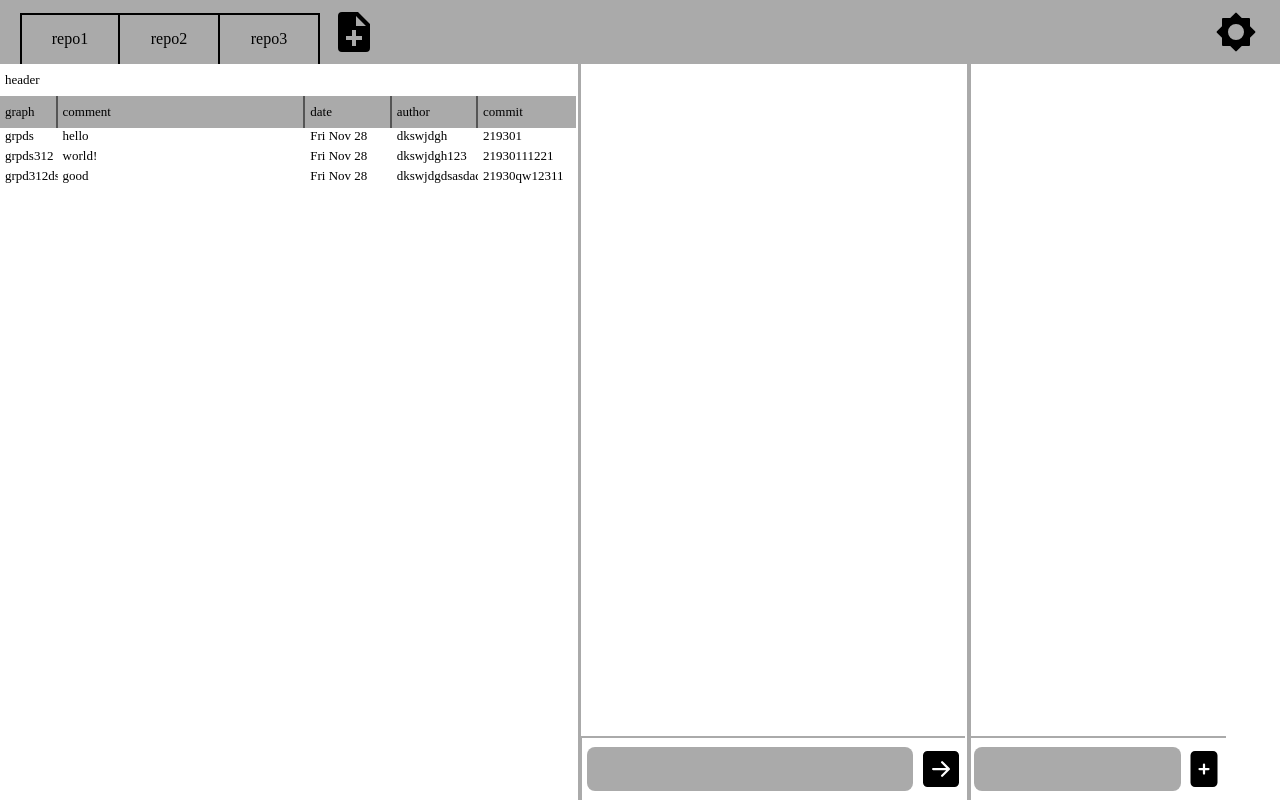
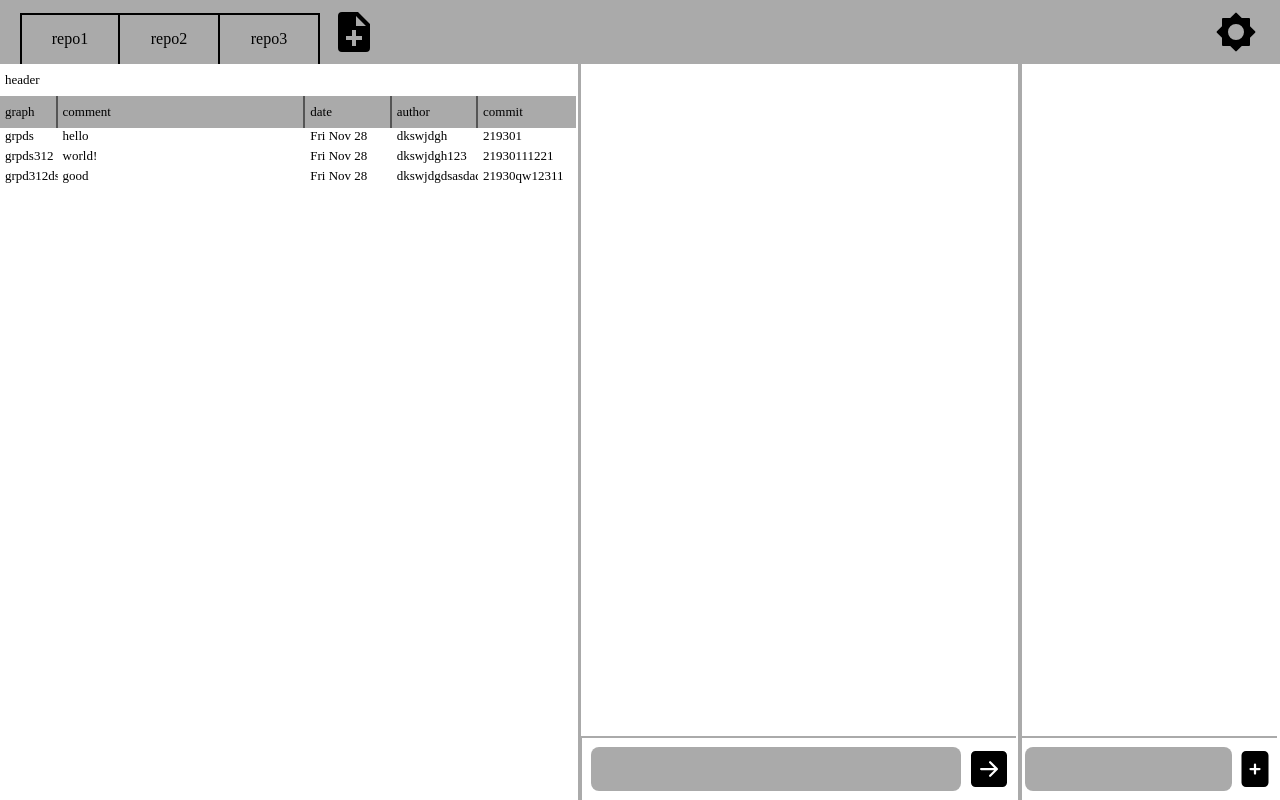
Before and after one commit to aphyrince/git-Aphyrince, a React (Create React App) app in the folder front/: page / in a window 1280 px wide. Built offline with nearby package versions, Linux system fonts and the light colour scheme.

Commit message:
electron과 소통할 함수들을 src/preloads에 만듬

```diff
--- a/front/src/App.tsx
+++ b/front/src/App.tsx
@@ -11,13 +11,19 @@ import useResizableLayout from "./hooks/useResizableLayout";
 
 const App = () => {
     const { isDragging, containerRef, cols, onMouse } = useResizableLayout([
-        45, 30, 20,
+        45, 34, 20,
     ]);
-
     const setTheme = useThemeStore((s) => s.setTheme);
-
     useInitializeThemeFromCSS();
     useApplyTheme();
+
+    // useEffect(() => {
+    //     const load = async () => {
+    //         const data = await window.store.dataLoad();
+    //         return data;
+    //     };
+    //     console.log(load());
+    // }, []);
 
     useEffect(() => {
         const rootStyle = document.documentElement.style;
--- a/front/src/components/option/Option.tsx
+++ b/front/src/components/option/Option.tsx
@@ -1,9 +1,10 @@
-import useRepoStore, { Repo } from "../../stores/repo/useRepoStore";
+import useRepoStore from "../../stores/repo/useRepoStore";
 import "./Option.css";
 import { BiSolidBrightness, BiSolidFilePlus } from "react-icons/bi";
 import RepoModal from "./repoModal/RepoModal";
 import { useState } from "react";
 import SettingModal from "./settingModal/SettingModal";
+import { Repo } from "../../global";
 
 const Option = () => {
     const {
--- /dev/null
+++ b/front/src/global.d.ts
@@ -0,0 +1,60 @@
+export interface Repository {
+    name: string;
+    path: string;
+    key: string;
+    hisList: History[];
+    promptList: PromptLine[];
+}
+
+export interface Repo {
+    name: string;
+    path: string;
+    key: string;
+}
+
+export interface PromptLine {
+    type: "result" | "cmd";
+    text: string;
+    key: string;
+}
+
+export interface History {
+    graph: string;
+    comment: string;
+    date: string;
+    author: string;
+    commit: string;
+    key: string;
+}
+
+export interface Cmd {
+    text: string;
+    key: string;
+}
+
+export interface Theme {
+    mode: "dark" | "white";
+    keyColor: string;
+    fontColor: string;
+    bgColor: string;
+}
+
+export interface Data {
+    repos: Repository[];
+    cmds: Cmd[];
+    theme: Theme;
+}
+
+export {};
+
+declare global {
+    interface Window {
+        store: {
+            dataLoad: () => Promise<Data>;
+            dataUpdate: (newData: Data) => Promise<boolean>;
+            commandExe: (
+                command: string
+            ) => Promise<{ success: boolean; output: string }>;
+        };
+    }
+}
--- /dev/null
+++ b/front/src/preloads/commandExe.ts
@@ -0,0 +1,6 @@
+async function commandExe(command: string) {
+    const result = await window.store.commandExe(command);
+    return result;
+}
+
+export default commandExe;
--- /dev/null
+++ b/front/src/preloads/dataLoad.ts
@@ -0,0 +1,6 @@
+async function dataLoad() {
+    const data = await window.store.dataLoad();
+    return data;
+}
+
+export default dataLoad;
```
Also changed, not shown: front/src/preloads/dataUpdate.ts (added, +8 -0 lines), front/src/stores/repo/useRepoStore.tsx (+1 -6 lines).
